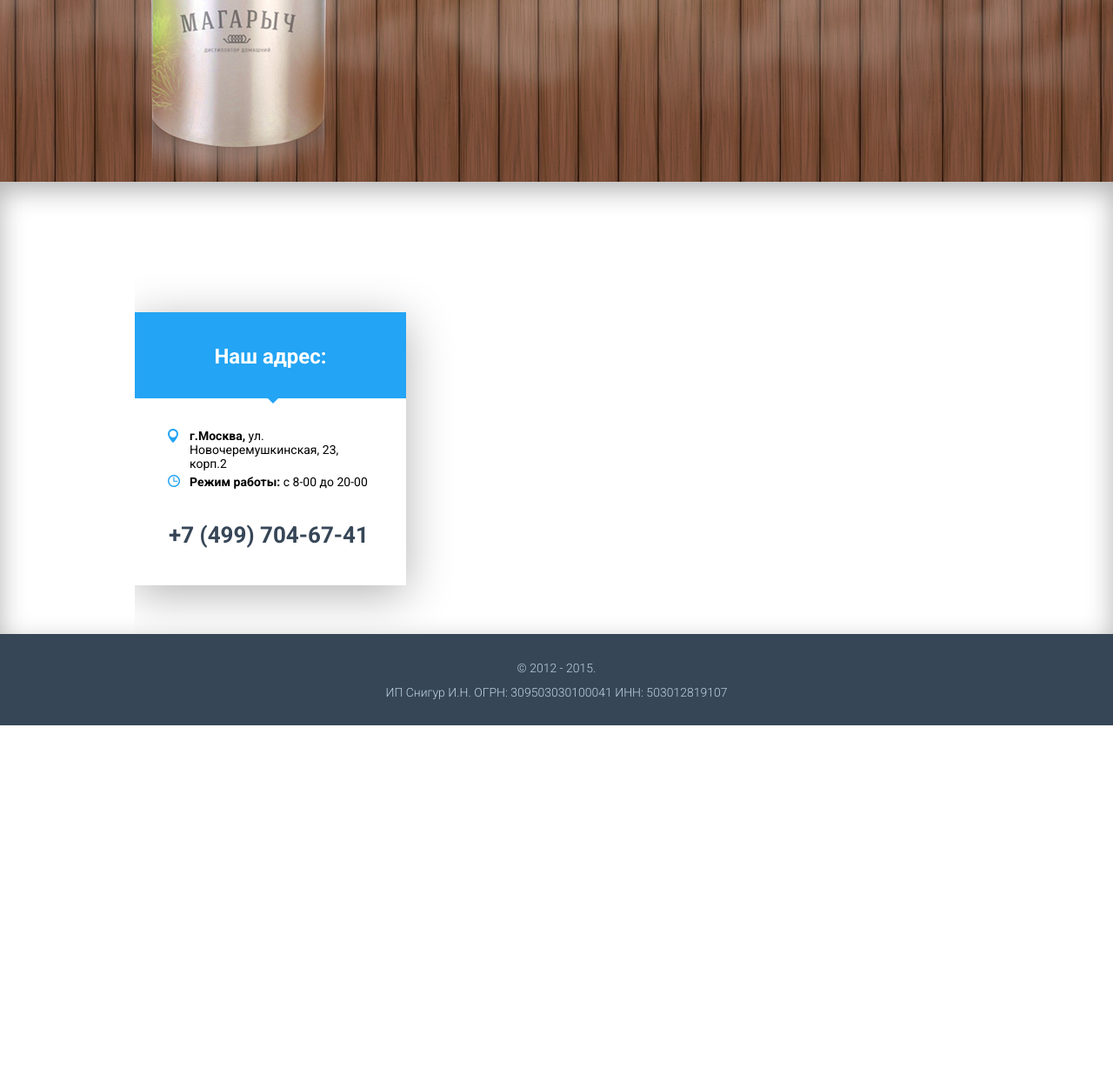
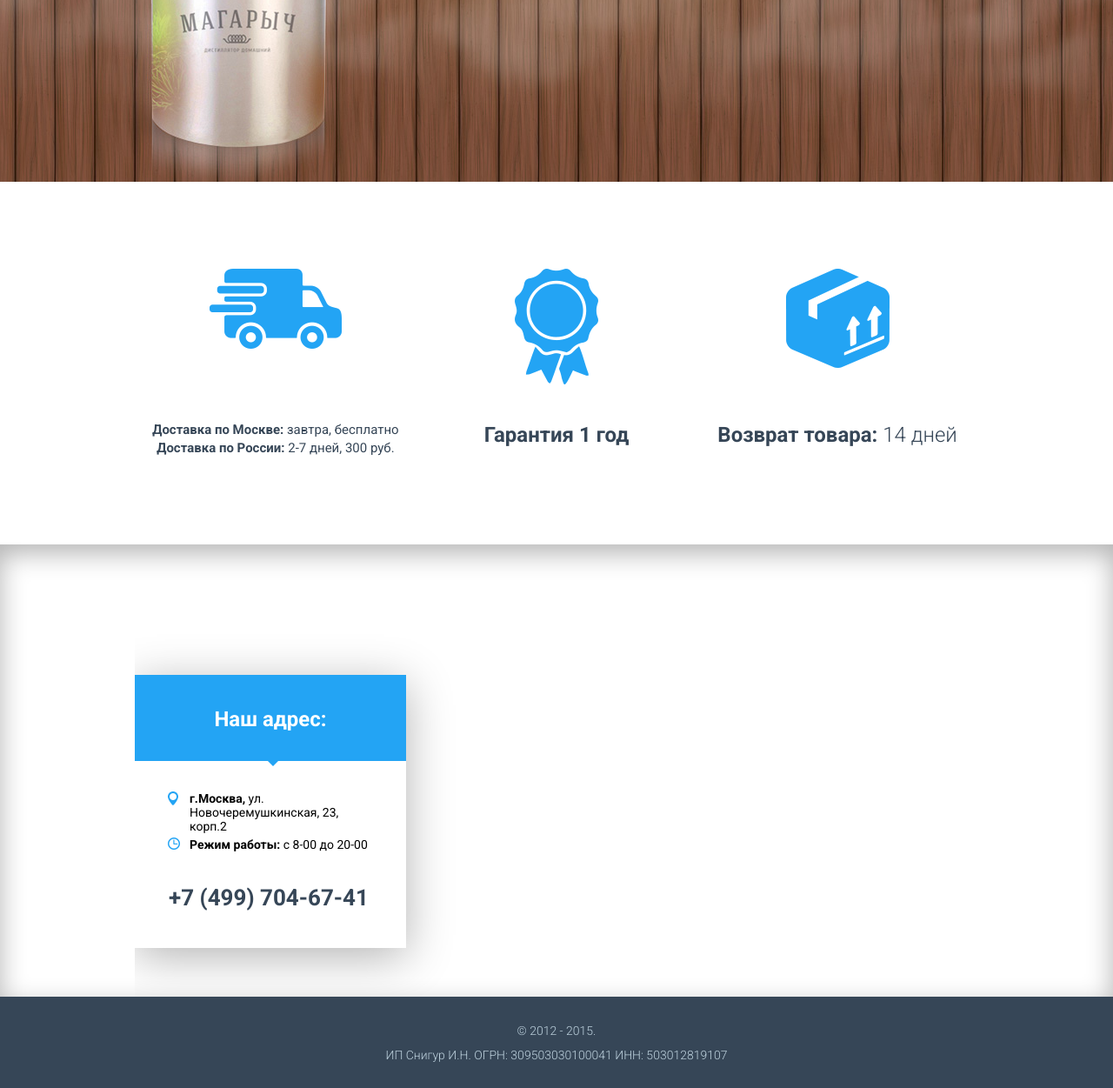
Before and after one commit to mekela/mogorych, a PHP site: page / in a window 1280 px wide. Shown: the part 580-1831 px from the top of the page at 87% size. Before the commit the page ends 1414 px from the top, so only its background shows below. Run offline with PHP 8.4, Linux system fonts and the light colour scheme.

Commit message:
delivery_wrap is done

```diff
--- a/css/screen.css
+++ b/css/screen.css
@@ -371,6 +371,41 @@ textarea {
   overflow: hidden;
 }
 
+/*-------------------delivery-----------------------*/
+.delivery_wrap {
+  text-align: center;
+  padding: 100px 0;
+}
+
+.delivery_inner {
+  display: inline-block;
+  width: 33%;
+  text-align: center;
+  vertical-align: top;
+}
+
+.delivery_item {
+  font-size: 15px;
+  color: #364657;
+}
+.delivery_item strong {
+  font-weight: 700;
+}
+
+.delivery_icon {
+  margin-bottom: 40px;
+  height: 135px;
+}
+
+.delivery_item.font-size_larger {
+  font-size: 24px;
+  font-weight: 300;
+}
+.delivery_item.font-size_larger strong {
+  font-weight: 700px;
+}
+
+/*-------------------end delivery-------------------*/
 .footer {
   position: relative;
   overflow: hidden;
@@ -472,4 +507,5 @@ textarea {
   font-weight: 300;
   margin-bottom: 8px;
 }
+
 /*# sourceMappingURL=screen.css.map */
--- a/index.html
+++ b/index.html
@@ -83,7 +83,43 @@
 	<div class="main">
 
 		<div class="container">
-
+		<!--delivery-->
+			<ul class="delivery_wrap">
+				<li class="delivery_inner">
+					<div class="delivery_icon">
+						<img src="img/truck.png">
+					</div>
+					<div class="delivery_block">
+						<div class="delivery_item">
+							<strong>Доставка по Москве:</strong> завтра, бесплатно
+						</div>
+						<div class="delivery_item">
+							<strong>Доставка по России:</strong> 2-7 дней, 300 руб.
+						</div>
+					</div>
+				</li>
+				<li class="delivery_inner">
+					<div class="delivery_icon">
+						<img src="img/guarantee.png">
+					</div>
+					<div class="delivery_block">
+						<div class="delivery_item font-size_larger">
+							<strong>Гарантия 1 год</strong>
+						</div>
+					</div>
+				</li>
+				<li class="delivery_inner">
+					<div class="delivery_icon">
+						<img src="img/purchase-returns.png">
+					</div>
+					<div class="delivery_block">
+						<div class="delivery_item font-size_larger">
+							<strong>Возврат товара:</strong> 14 дней
+						</div>
+					</div>
+				</li>
+			</ul>
+		<!--end-delivery-->
 		</div>
 
 	</div>
--- a/sass/_bottomcontent.scss
+++ b/sass/_bottomcontent.scss
@@ -1,3 +1,35 @@
+/*-------------------delivery-----------------------*/
+
+.delivery_wrap {
+	text-align: center;
+	padding: 100px 0;
+}
+	.delivery_inner {
+		display: inline-block;
+		width: 33%;
+		text-align: center;
+		vertical-align: top;
+	}
+		.delivery_item {
+			font-size: 15px;
+			color: #364657;
+			strong {
+				font-weight: 700;
+			}
+		}
+		.delivery_icon {
+	    margin-bottom: 40px;
+	    height: 135px;
+	  }
+		.delivery_item.font-size_larger {
+			font-size: 24px;
+			font-weight: 300;
+			strong {
+				font-weight: 700px;
+			}
+		}
+
+/*-------------------end delivery-------------------*/
 
  //footer
  .footer{
```
Also changed, not shown: 1 other file. Lines whose indentation alone changed are shown as unchanged.
